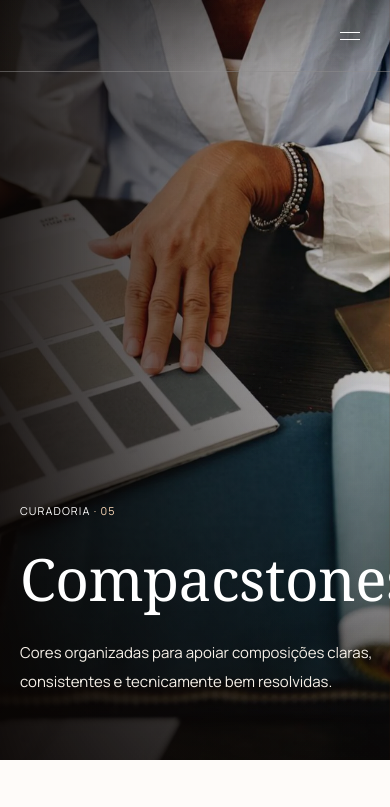
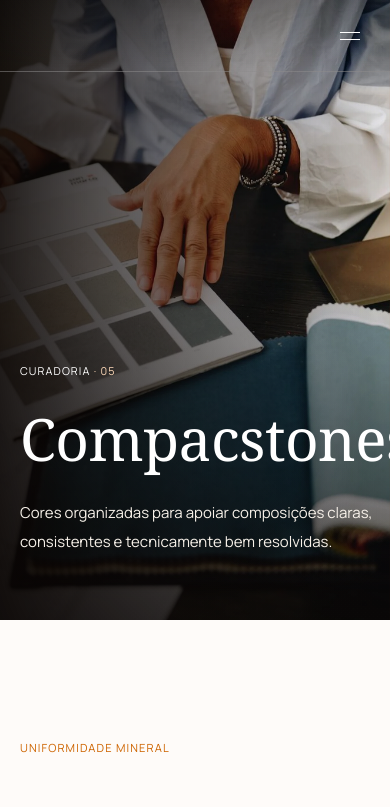
Before and after one commit to stelarow/scmarmores, a Next.js app: page /catalogo/compacstones in a window 390 px wide. Shown: the top 807 px of the page. Built offline with nearby package versions, Linux system fonts and the light colour scheme; a web font is replaced by a local one.

Commit message:
fix: corrige banners do catalogo

```diff
--- a/app/catalogo/catalog-data.js
+++ b/app/catalogo/catalog-data.js
@@ -114,6 +114,15 @@ const featureNames = {
 
 const featureNameOverrides = {
   '44:5': 'Azul Macaubas',
+};
+
+const categoryHeroSources = {
+  silestones: '/catalogo/editorial/silestones/pagina-004-imagem-02.webp',
+  dekton: '/catalogo/editorial/dekton/pagina-013-imagem-02.webp',
+  marmores: '/catalogo/editorial/marmores/pagina-053-imagem-02.webp',
+  limestones: '/catalogo/editorial/limestones/pagina-064-imagem-02.webp',
+  infinity: '/catalogo/editorial/infinity/pagina-066-imagem-02.webp',
+  crystal: '/catalogo/editorial/crystal/pagina-071-imagem-02.webp',
 };
 
 const categoryDefinitions = [
@@ -265,7 +274,9 @@ export const catalogCategories = categoryDefinitions.map((category) => {
   return {
     ...category,
     assets,
-    hero: assets.find((asset) => asset.role === 'feature') || assets[0],
+    hero: assets.find((asset) => asset.src === categoryHeroSources[category.slug])
+      || assets.find((asset) => asset.role === 'feature')
+      || assets[0],
     preview: assets.find((asset) => asset.role === 'sample') || assets[0],
   };
 });
--- a/app/globals.css
+++ b/app/globals.css
@@ -437,7 +437,7 @@ footer p { color: var(--muted); font-size: .65rem; }
 /* Catálogo */
 .catalog-page { background: var(--bg); }
 .catalog-site-header { color: white; }
-.catalog-hero, .catalog-category-hero { position: relative; min-height: max(680px, 92svh); display: flex; align-items: flex-end; overflow: hidden; background: var(--orange-deep); color: white; }
+.catalog-hero, .catalog-category-hero { position: relative; min-height: clamp(540px, 64svh, 640px); display: flex; align-items: flex-end; overflow: hidden; background: var(--orange-deep); color: white; }
 .catalog-hero > img, .catalog-category-hero > img { position: absolute; inset: 0; height: 100%; object-fit: cover; animation: hero-in 1.8s var(--ease) both; }
 .catalog-hero > img { object-position: center 28%; filter: saturate(.72) contrast(1.04); }
 .catalog-category-hero > img { object-position: center; }
@@ -515,7 +515,7 @@ footer p { color: var(--muted); font-size: .65rem; }
 }
 
 @media (max-width: 600px) {
-  .catalog-hero, .catalog-category-hero { min-height: 760px; }
+  .catalog-hero, .catalog-category-hero { min-height: 620px; }
   .catalog-hero-content, .catalog-category-hero-content { padding-top: 8rem; gap: 2rem; }
   .catalog-hero-content h1, .catalog-category-hero-content h1 { font-size: clamp(3rem, 15vw, 4.5rem); }
   .catalog-category-list a { min-height: 150px; grid-template-columns: 2rem 1fr 1.5rem; gap: 1rem; }
```
